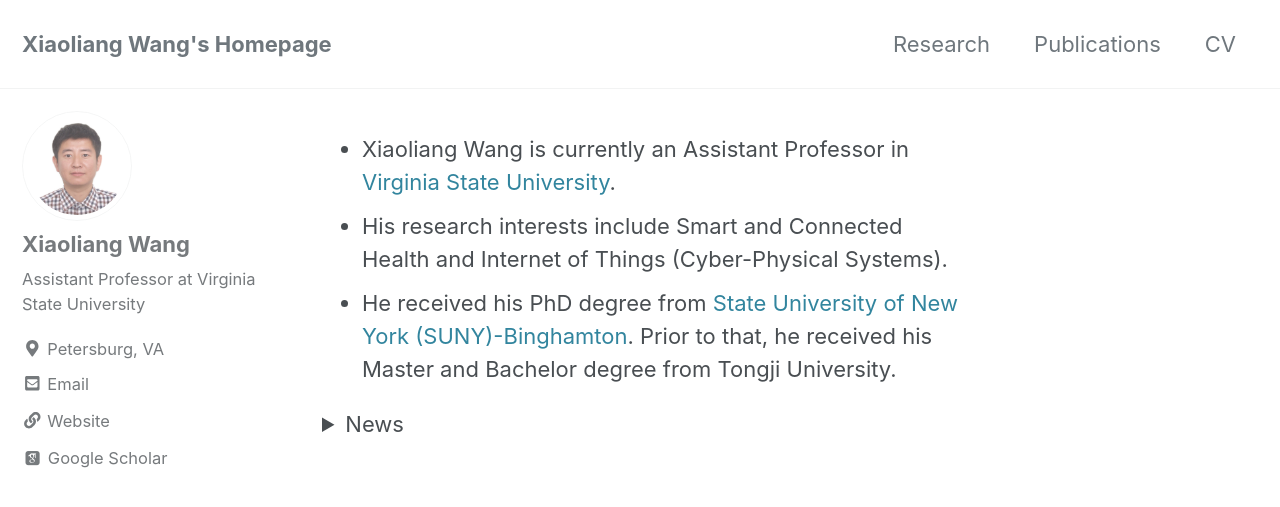
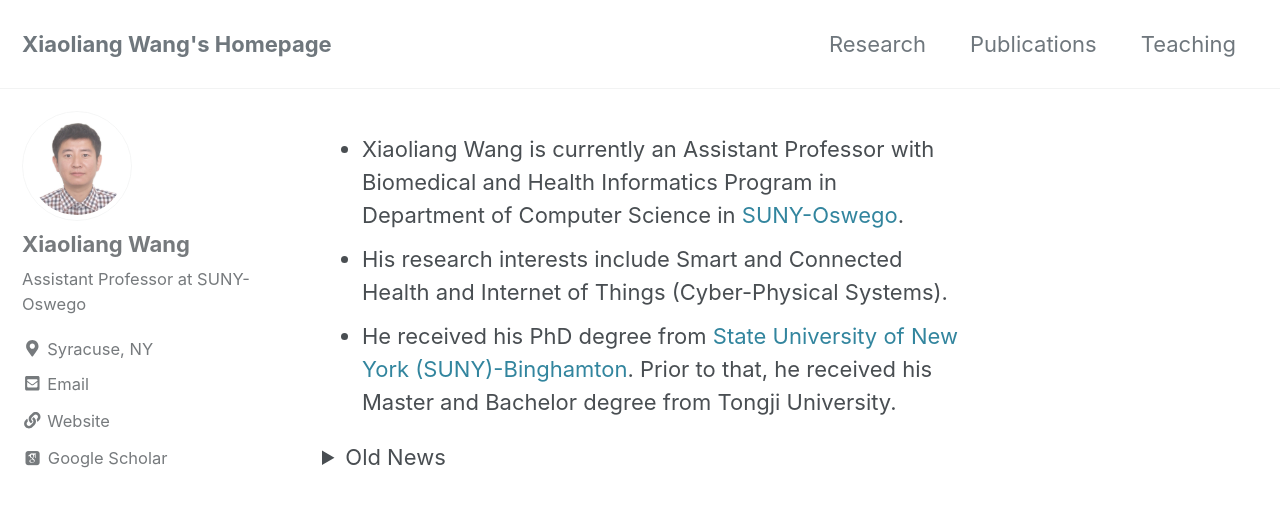
Before and after one commit to wang-xiaoliang/wang-xiaoliang.github.io, a Jekyll site: the page built from index.md, in a window 1280 px wide and 900 px high. Shown: the top 507 px of the window. Built offline with Jekyll 4.4.1, drawn with Linux system fonts in a browser that asks for light colours; cached includes are drawn as plain includes; nearby versions of some CDN libraries; some web fonts are replaced; our own code applies the rules of GitHub Pages for plain Markdown files; the list of posts is cut into pages by our own code.

Commit message:
Update to Oswego

```diff
--- a/_config.yml
+++ b/_config.yml
@@ -108,14 +108,14 @@ analytics:
 author:
   name             : "Xiaoliang Wang"
   avatar           : "/images/wang.jpg"
-  bio              : "Assistant Professor at Virginia State University"
-  location         : "Petersburg, VA"
+  bio              : "Assistant Professor at SUNY-Oswego"
+  location         : "Syracuse, NY"
   google_scholar   : Z7TeTv8AAAAJ
   email            :
   links:
     - label: "Email"
       icon: "fas fa-fw fa-envelope-square"
-      url: mailto:xwang@vsu.edu
+      url: mailto:xiaoliang.wang@oswego.edu
     - label: "Website"
       icon: "fas fa-fw fa-link"
       url: "https://wang-xiaoliang.github.io/"
--- a/_data/navigation.yml
+++ b/_data/navigation.yml
@@ -6,8 +6,8 @@ main:
   - title: "Publications"
     url: /publications/
 
-  - title: "CV"
-    url: /cv/xwang-cv.pdf
+  - title: "Teaching"
+    url: /teaching/
 
 
   # - title: "About"
--- a/index.md
+++ b/index.md
@@ -9,13 +9,13 @@ author_profile: true
 ---
 
 
-* Xiaoliang Wang is currently an Assistant Professor in [Virginia State University](http://www.vsu.edu/).
+* Xiaoliang Wang is currently an Assistant Professor with Biomedical and Health Informatics Program in Department of Computer Science in [SUNY-Oswego](http://www.oswego.edu/).
 * His research interests include Smart and Connected Health and Internet of Things (Cyber-Physical Systems).
 * He received his PhD degree from [State University of New York (SUNY)-Binghamton](http://www.binghamton.edu/index.php). Prior to that, he received his Master and Bachelor degree from Tongji University.
 
 
 <details>
-  <summary>News</summary>
+  <summary>Old News</summary>
 <br>
 June, 2022. Dr. Xiaoliang Wang worked with the student from Virginia Microelectronics Consortium (VMEC) Scholar Program to design <i>Field-Programmable Gate Array (FPGA) Based Cyber-Physical Systems for Deep Learning</i>.&nbsp;<br><br>
 April, 2022. Dr. Xiaoliang Wang's research work on <i>Deep Learning for Image Segmentation of Cracks in Metal Additive Manufacturing</i> has been exhibited in I-DREAM4D Manufacturing Expo & Exhibition.&nbsp;<br><br>
```
Also changed, not shown: _pages/teaching.md (added, +10 -0 lines).
